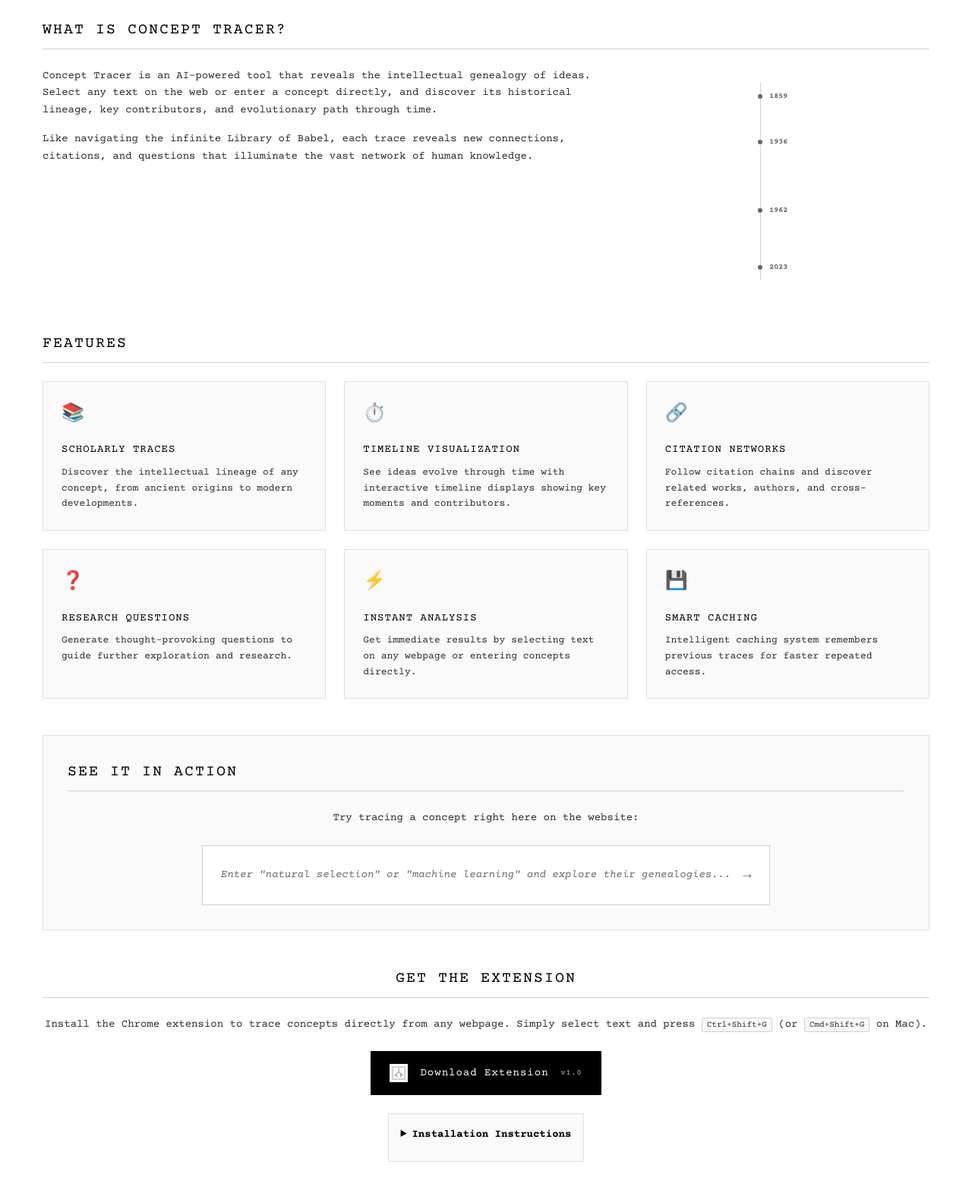
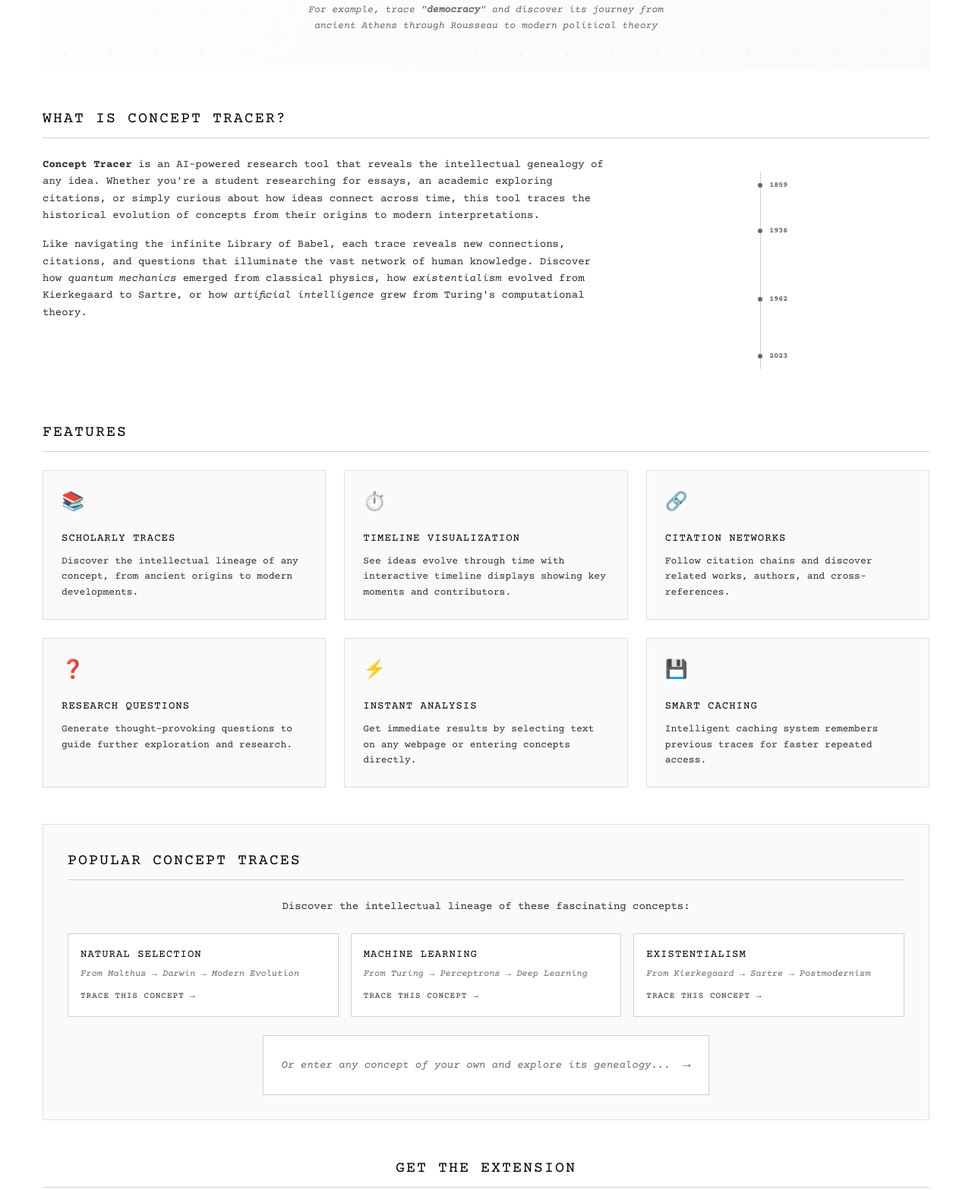
Before and after one commit to simonkral1/genealogy-tracer, a browser extension: page index.html in a window 1280 px wide. Shown: the part 516-2083 px from the top of the page at 76% size. Drawn offline with nearby package versions, Linux system fonts and the light colour scheme.

Commit message:
Major site content and UX improvements
Landing page enhancements:
- Enhanced hero section with more compelling copy and concrete examples
- Added hero example showcasing democracy concept trace
- Improved about section with better value proposition
- Added specific examples (quantum mechanics, existentialism, AI)

New Popular Concept Traces section:
- Added interactive example cards for Natural Selection, Machine Learning, Existentialism
- Each card shows concept evolution path (e.g., Malthus → Darwin → Modern Evolution)
- Cards link directly to try page with pre-filled concepts

Technical improvements:
- Added URL parameter handling in try.js for direct concept links
- Example cards auto-fill input and start trace on try page
- Added comprehensive CSS for new components (hero-example, examples-grid, example-card)
- Improved mobile responsiveness for new sections
- Fixed GitHub URL in footer to correct repository

User experience:
- More concrete examples of what the tool can do
- Clear value proposition for students, academics, and curious users
- Seamless flow from landing page examples to actual traces
- Better visual hierarchy and content organization

This transforms the site from a basic landing page to an engaging, functional showcase of Concept Tracer's capabilities.

```diff
--- a/index.html
+++ b/index.html
@@ -29,12 +29,15 @@
                 <div class="hero-content">
                     <h2>By this art you may contemplate the genealogy of ideas</h2>
                     <p class="hero-description">
-                        Trace the intellectual lineage of any concept, text, or idea.
-                        Discover the scholarly threads that connect past to present.
+                        Uncover the hidden intellectual history behind any concept. From Darwin's natural selection
+                        to modern machine learning, trace how ideas evolve, influence each other, and shape our understanding.
                     </p>
                     <div class="hero-actions">
                         <a href="try.html" class="cta-button primary">Try Online</a>
                         <a href="#download" class="cta-button secondary">Get Extension</a>
+                    </div>
+                    <div class="hero-example">
+                        <p class="example-intro">For example, trace "<strong>democracy</strong>" and discover its journey from ancient Athens through Rousseau to modern political theory</p>
                     </div>
                 </div>
             </section>
@@ -44,13 +47,17 @@
                 <div class="about-content">
                     <div class="about-text">
                         <p>
-                            Concept Tracer is an AI-powered tool that reveals the intellectual genealogy
-                            of ideas. Select any text on the web or enter a concept directly, and discover
-                            its historical lineage, key contributors, and evolutionary path through time.
+                            <strong>Concept Tracer</strong> is an AI-powered research tool that reveals the intellectual genealogy
+                            of any idea. Whether you're a student researching for essays, an academic exploring citations,
+                            or simply curious about how ideas connect across time, this tool traces the historical evolution
+                            of concepts from their origins to modern interpretations.
                         </p>
                         <p>
                             Like navigating the infinite Library of Babel, each trace reveals new connections,
-                            citations, and questions that illuminate the vast network of human knowledge.
+                            citations, and questions that illuminate the vast network of human knowledge. Discover
+                            how <em>quantum mechanics</em> emerged from classical physics, how <em>existentialism</em>
+                            evolved from Kierkegaard to Sartre, or how <em>artificial intelligence</em> grew from
+                            Turing's computational theory.
                         </p>
                     </div>
                     <div class="timeline-preview">
@@ -114,13 +121,30 @@
             </section>
 
             <section class="demo-section">
-                <h2>See it in Action</h2>
-                <p class="demo-intro">Try tracing a concept right here on the website:</p>
+                <h2>Popular Concept Traces</h2>
+                <p class="demo-intro">Discover the intellectual lineage of these fascinating concepts:</p>
+                <div class="examples-grid">
+                    <div class="example-card">
+                        <h4>Natural Selection</h4>
+                        <p>From Malthus → Darwin → Modern Evolution</p>
+                        <a href="try.html?concept=natural selection" class="example-link">Trace this concept →</a>
+                    </div>
+                    <div class="example-card">
+                        <h4>Machine Learning</h4>
+                        <p>From Turing → Perceptrons → Deep Learning</p>
+                        <a href="try.html?concept=machine learning" class="example-link">Trace this concept →</a>
+                    </div>
+                    <div class="example-card">
+                        <h4>Existentialism</h4>
+                        <p>From Kierkegaard → Sartre → Postmodernism</p>
+                        <a href="try.html?concept=existentialism" class="example-link">Trace this concept →</a>
+                    </div>
+                </div>
                 <div class="demo-container">
                     <a href="try.html" class="demo-link">
                         <div class="demo-preview">
                             <div class="demo-text">
-                                Enter "natural selection" or "machine learning" and explore their genealogies...
+                                Or enter any concept of your own and explore its genealogy...
                             </div>
                             <div class="demo-arrow">→</div>
                         </div>
@@ -162,7 +186,7 @@
                     <p>"In some remote corner of the universe, there has always been a book containing the genealogy of every idea."</p>
                 </div>
                 <div class="footer-links">
-                    <a href="https://github.com/genealogy-ai">GitHub</a>
+                    <a href="https://github.com/simonkral1/genealogy-tracer">GitHub</a>
                     <a href="try.html">Try Online</a>
                 </div>
             </div>
--- a/styles.css
+++ b/styles.css
@@ -152,6 +152,20 @@ main {
     gap: var(--spacing-md);
     justify-content: center;
     flex-wrap: wrap;
+    margin-bottom: var(--spacing-lg);
+}
+
+.hero-example {
+    max-width: 500px;
+    margin: 0 auto;
+    text-align: center;
+}
+
+.example-intro {
+    color: var(--color-text-light);
+    font-style: italic;
+    font-size: 13px;
+    margin: 0;
 }
 
 .cta-button {
@@ -353,6 +367,55 @@ section h3 {
 .demo-arrow {
     font-size: 18px;
     color: var(--color-text-light);
+}
+
+/* Examples Grid */
+.examples-grid {
+    display: grid;
+    grid-template-columns: repeat(auto-fit, minmax(250px, 1fr));
+    gap: var(--spacing-md);
+    margin-bottom: var(--spacing-lg);
+}
+
+.example-card {
+    background: var(--color-bg);
+    border: 1px solid var(--color-border);
+    padding: var(--spacing-md);
+    transition: all 0.2s ease;
+}
+
+.example-card:hover {
+    background: var(--color-bg-light);
+    border-color: var(--color-text-light);
+}
+
+.example-card h4 {
+    font-size: 14px;
+    font-weight: normal;
+    color: var(--color-text-dark);
+    margin: 0 0 var(--spacing-xs) 0;
+    letter-spacing: 1px;
+    text-transform: uppercase;
+}
+
+.example-card p {
+    color: var(--color-text-light);
+    font-size: 12px;
+    margin: 0 0 var(--spacing-sm) 0;
+    font-style: italic;
+}
+
+.example-link {
+    color: var(--color-text);
+    text-decoration: none;
+    font-size: 11px;
+    letter-spacing: 1px;
+    text-transform: uppercase;
+    transition: color 0.2s ease;
+}
+
+.example-link:hover {
+    color: var(--color-text-dark);
 }
 
 /* Download Section */
@@ -832,6 +895,11 @@ footer {
         grid-template-columns: 1fr;
     }
 
+    .examples-grid {
+        grid-template-columns: 1fr;
+        gap: var(--spacing-sm);
+    }
+
     .input-container {
         flex-direction: column;
     }
```
Also changed, not shown: try.js (+13 -2 lines).
